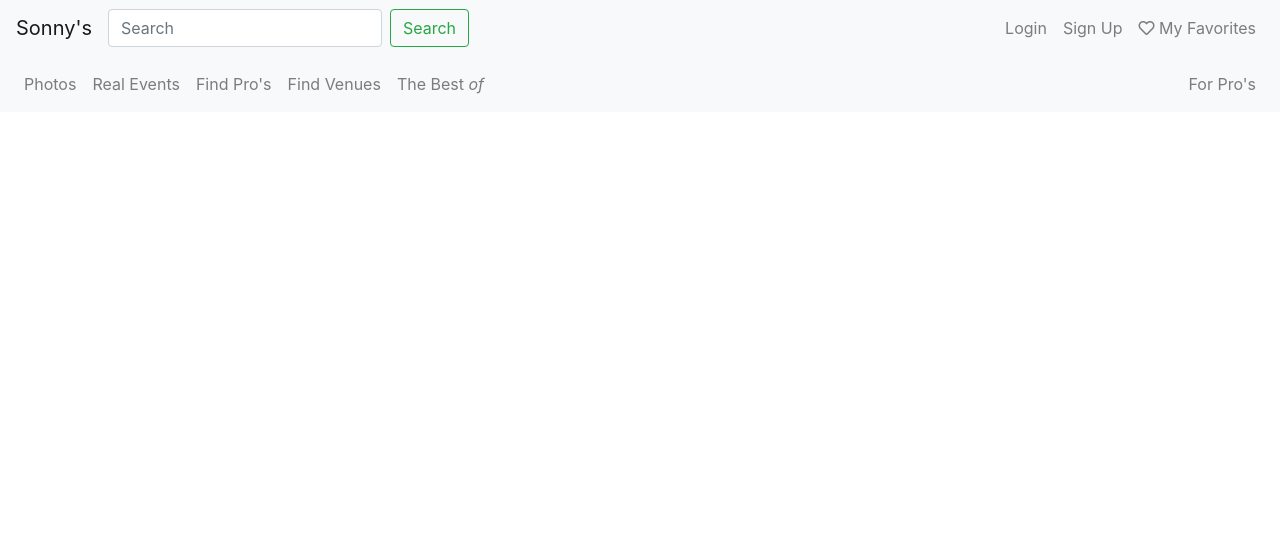
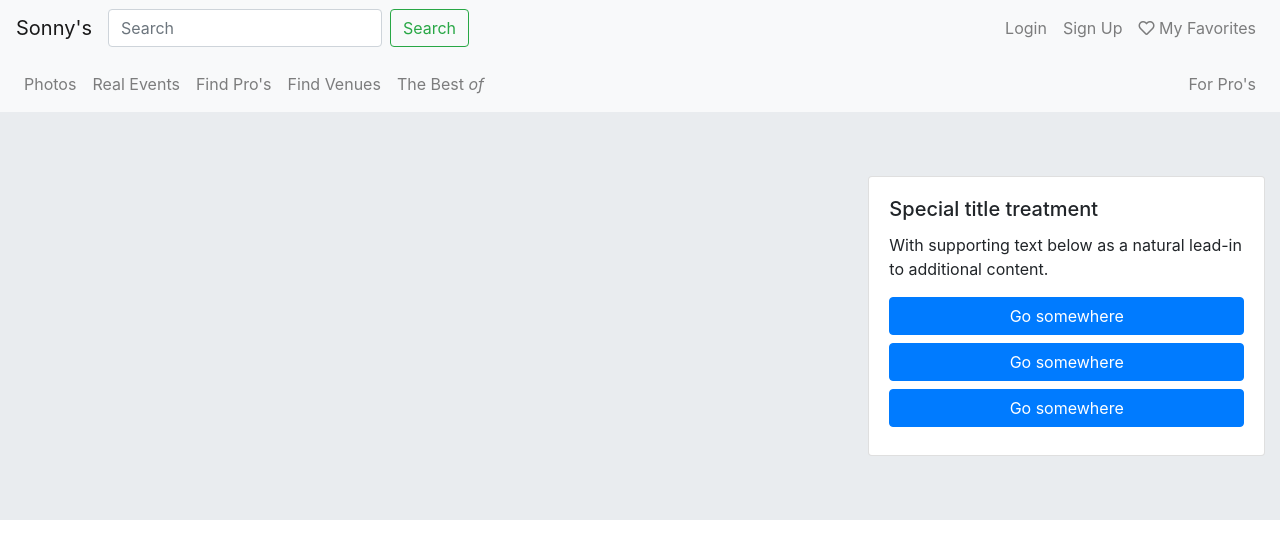
Before and after one commit to maquinde/project-sonny, a plain HTML site: page index.html in a window 1280 px wide. Drawn offline with nearby package versions, Linux system fonts and the light colour scheme.

Commit message:
added jumbotron to id=hero

```diff
--- a/index.html
+++ b/index.html
@@ -48,7 +48,23 @@
 
       <main>
         <section id="hero">
-
+          <div class="jumbotron jumbotron-fluid">
+            <div class="container-fluid">
+              <div class="row justify-content-end">
+                <div class="col-12 col-lg-4">
+                  <div class="card">
+                    <div class="card-body">
+                      <h5 class="card-title">Special title treatment</h5>
+                      <p class="card-text text-align-center">With supporting text below as a natural lead-in to additional content.</p>
+                      <a href="#" class="btn btn-primary d-block mb-2">Go somewhere</a>
+                      <a href="#" class="btn btn-primary d-block mb-2">Go somewhere</a>
+                      <a href="#" class="btn btn-primary d-block mb-2">Go somewhere</a>
+                    </div>
+                  </div>
+                </div>
+              </div>
+            </div>
+          </div>
         </section>
         <section id="everything">
 
```
